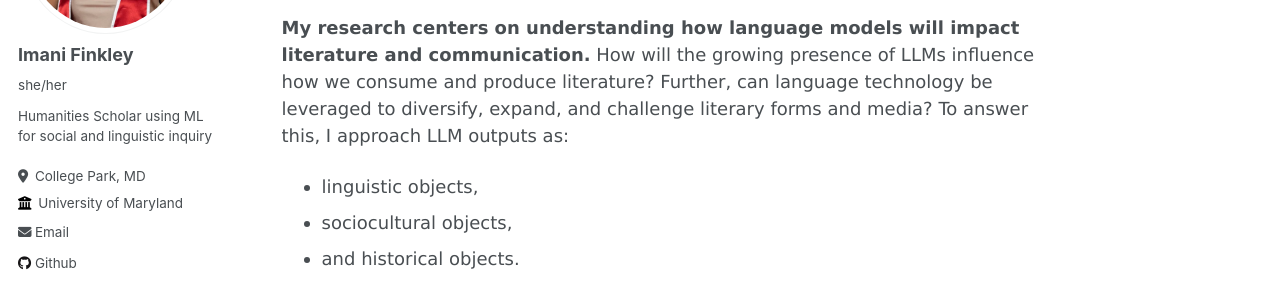
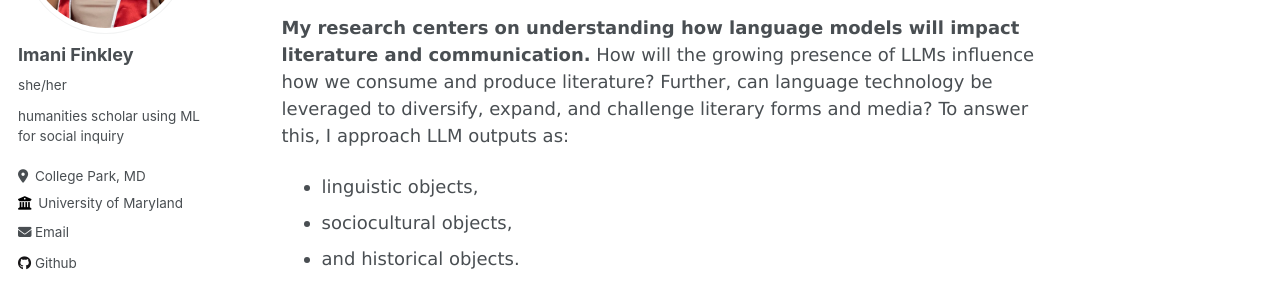
Before and after one commit to imanif/imanif.github.io, a Jekyll site: the page built from _pages/about.md, in a window 1280 px wide. Shown: the part 264-550 px from the top of the page. Built offline with Jekyll 4.4.1, drawn with Linux system fonts in a browser that asks for light colours.

Commit message:
update sidebar

```diff
--- a/_config.yml
+++ b/_config.yml
@@ -24,7 +24,7 @@ author:
   avatar           : "profile.png"
   name             : "Imani Finkley"
   pronouns         : "she/her" # example: "she/her"
-  bio              : "Humanities Scholar using ML for social and linguistic inquiry"
+  bio              : "humanities scholar using ML for social inquiry"
   location         : "College Park, MD"
   employer         : "University of Maryland"
   uri              : # URL
```
